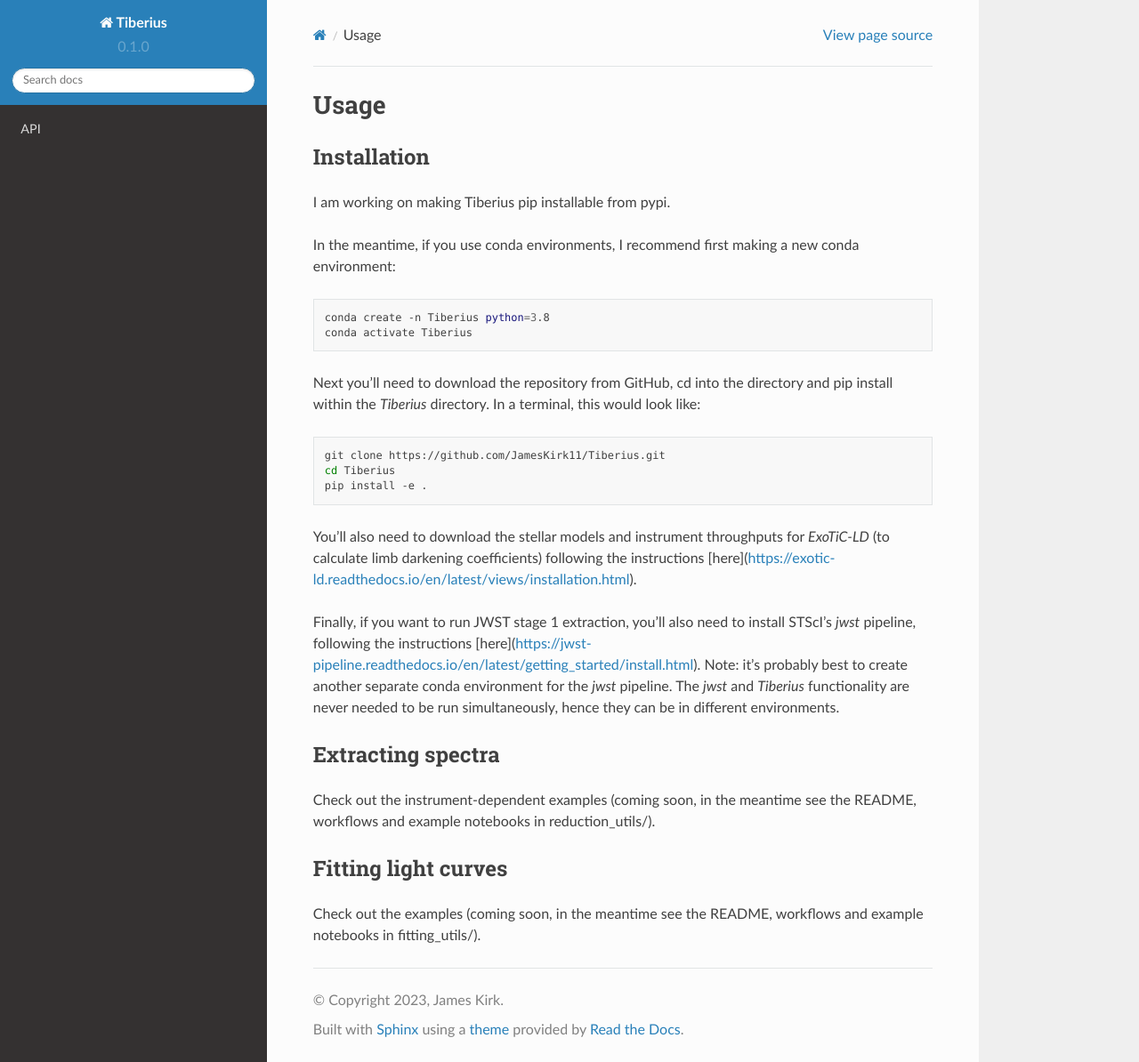
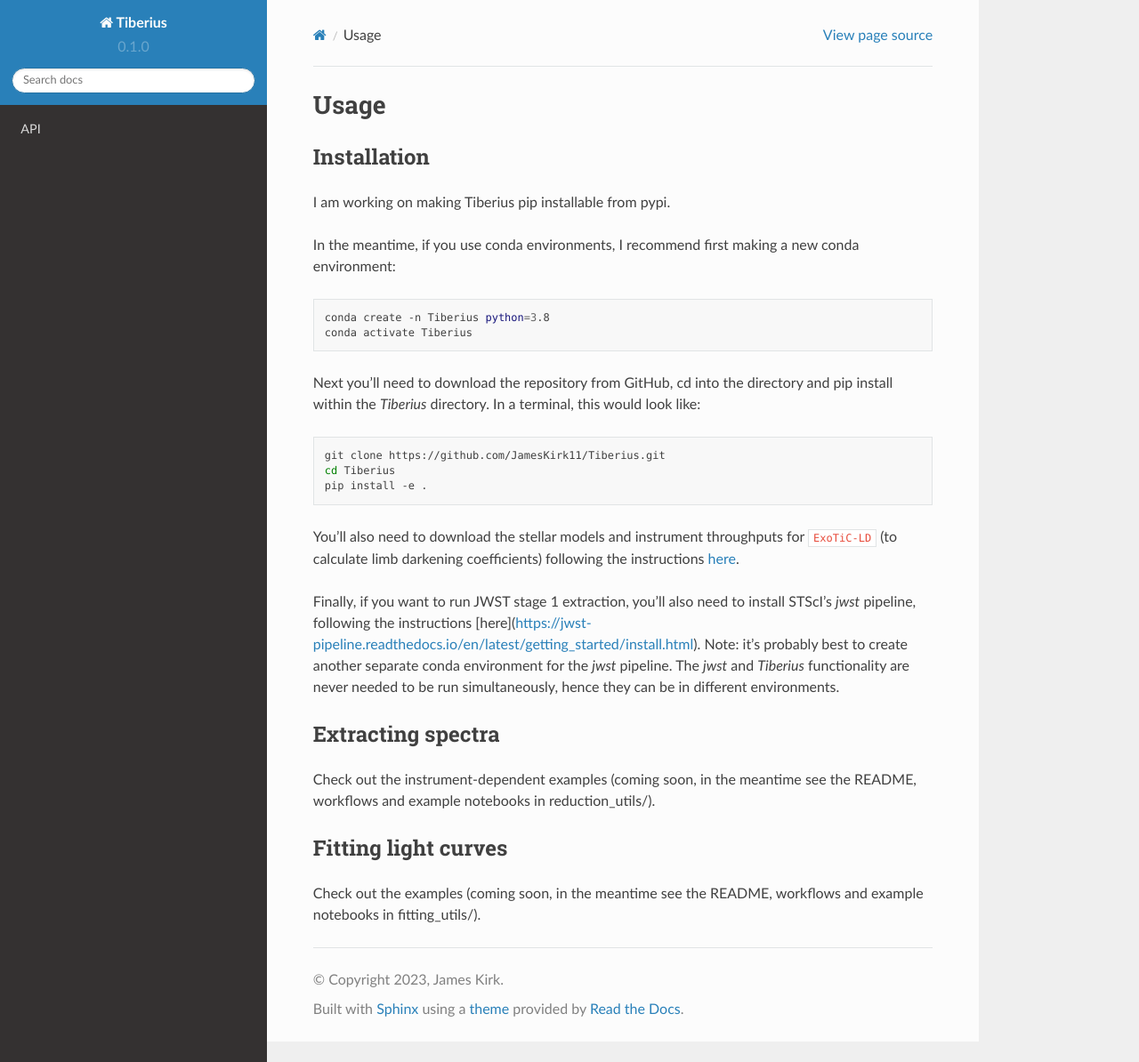
Before and after one commit to JamesKirk11/Tiberius, a Sphinx documentation site: the page built from docs/source/usage.rst, in a window 1280 px wide and 1194 px high. Shown: the whole window at 89% size. Built offline with Sphinx 7.4.7 and the Read the Docs theme 2.0.0, drawn with Linux system fonts in a browser that asks for light colours; pages that are not in the unit, such as notebooks, are missing from menus.

Commit message:
trying to fix code block representation

```diff
--- a/docs/source/usage.rst
+++ b/docs/source/usage.rst
@@ -23,7 +23,7 @@ Next you'll need to download the repository from GitHub, cd into the directory a
    cd Tiberius
    pip install -e .
 
-You'll also need to download the stellar models and instrument throughputs for `ExoTiC-LD` (to calculate limb darkening coefficients) following the instructions [here](https://exotic-ld.readthedocs.io/en/latest/views/installation.html).
+You'll also need to download the stellar models and instrument throughputs for ``ExoTiC-LD`` (to calculate limb darkening coefficients) following the instructions `here <https://exotic-ld.readthedocs.io/en/latest/views/installation.html)>`_.
 
 Finally, if you want to run JWST stage 1 extraction, you'll also need to install STScI's `jwst` pipeline, following the instructions [here](https://jwst-pipeline.readthedocs.io/en/latest/getting_started/install.html). Note: it's probably best to create another separate conda environment for the `jwst` pipeline. The `jwst` and `Tiberius` functionality are never needed to be run simultaneously, hence they can be in different environments.
 
```
